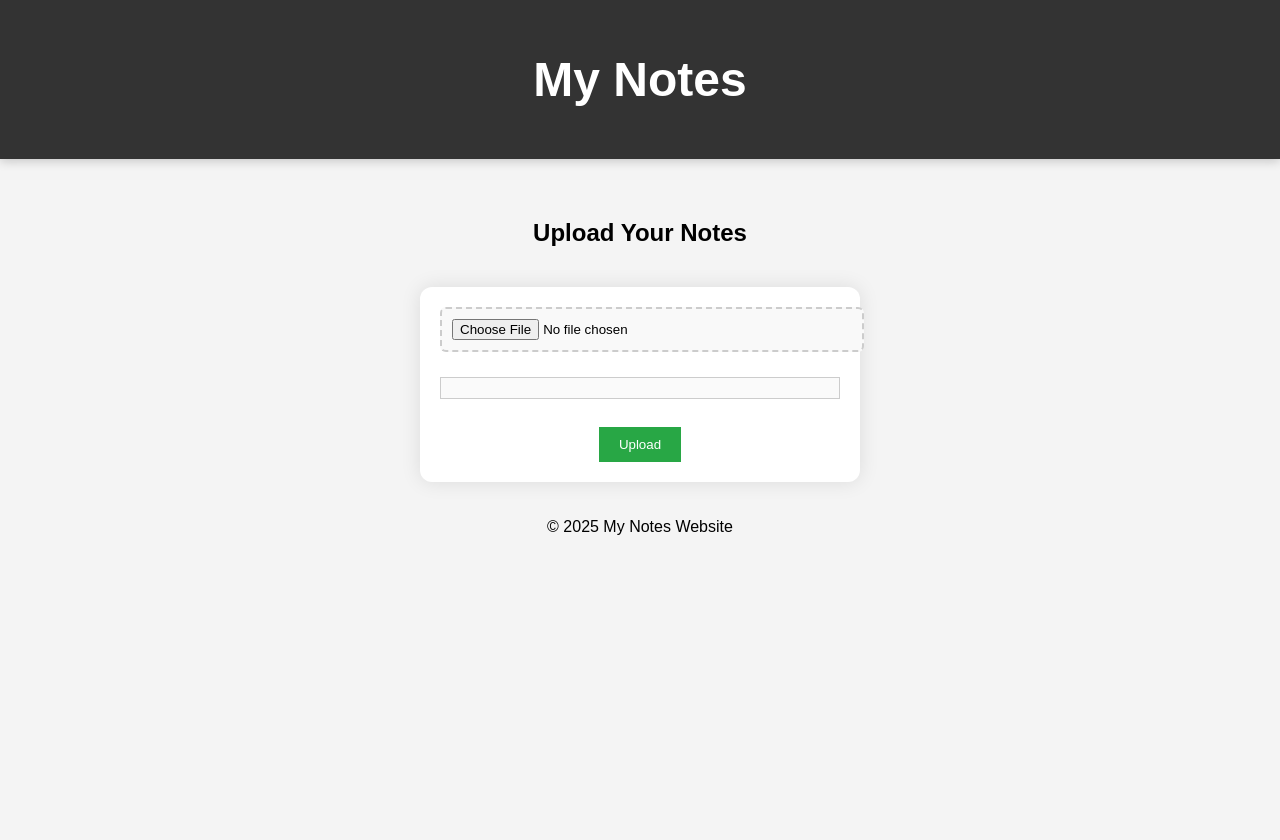
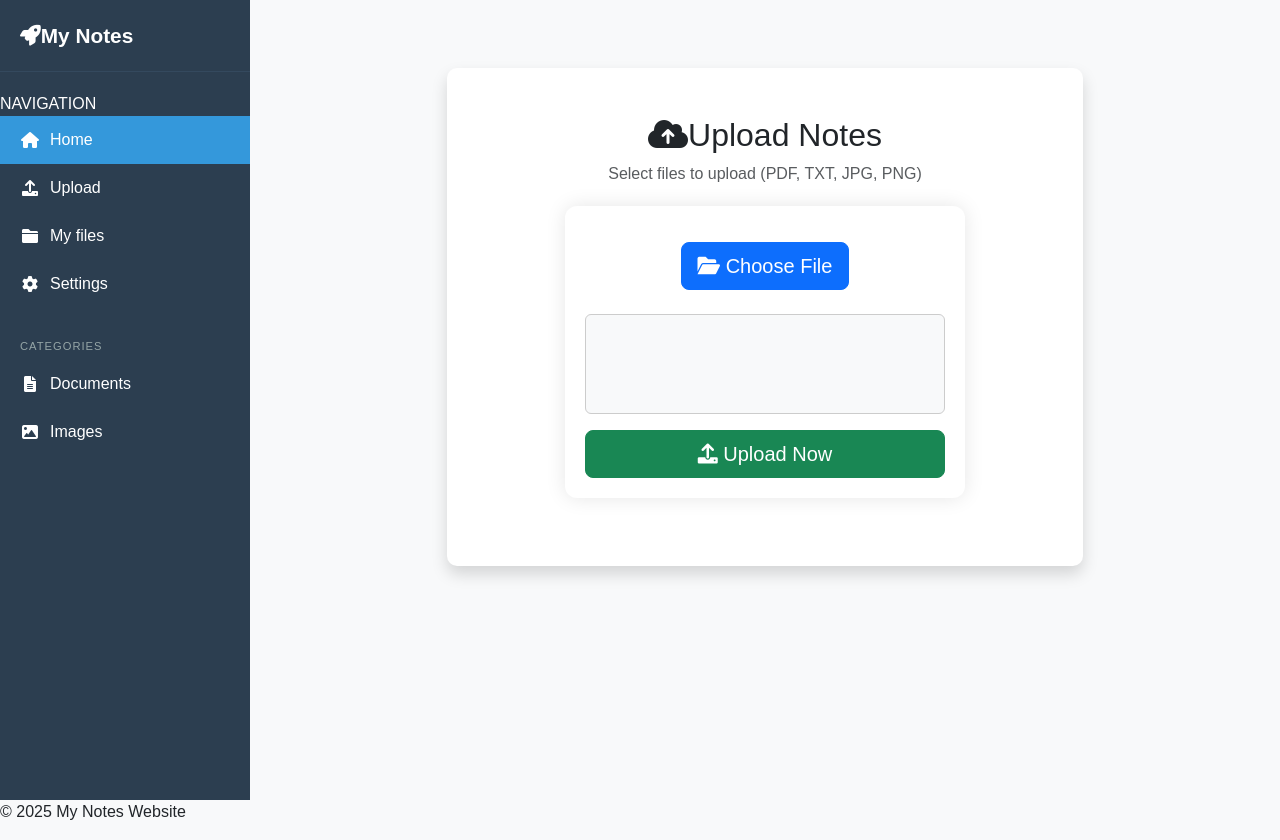
Before and after one commit to NGJIESHENG/My-Notes-Website, a Flask app: page / in a window 1280 px wide. Before the commit the page ends 535 px from the top, so only its background shows below. Run offline with Flask 3, Linux system fonts and the light colour scheme; some libraries are stand-ins or nearby versions.

Commit message:
add sidebar navigation and change button of 'choose file' and upload'

```diff
--- a/static/script.js
+++ b/static/script.js
@@ -3,6 +3,10 @@ document.getElementById("fileUpload").addEventListener("change",function(event){
     let preview = document.getElementById("preview");
 
     preview.innerHTML = "";
+
+document.getElementById('toogle-sidebar').addEventListener('click', function(){
+    document.querySelector('.sidebar').classList.toogle('collapsed');
+});
 
     if(file) {
         let fileType = file.type;
--- a/static/style.css
+++ b/static/style.css
@@ -1,10 +1,99 @@
 
 body{
-    font-family: Arial, sans-serif ;
+    font-family: 'Seoge UI', sans-serif ;
+    background-color: #f8f9fa ;
+    margin: 0;
+}
+
+.app-container{
+    display: flex;
+    min-height: 100vh;
+}
+
+.sidebar {
+    width: 250px;
+    background: #2c3e50;
+    color: white;
+    padding: 20px 0;
+    position: fixed;
+    height: 100%;
+}
+
+.logo{
+    padding: 0 20px 20px;
+    font-size: 1.3rem;
+    font-weight: bold;
+    border-bottom: 1px solid #34495e;
+    margin-bottom: 20px;
+}
+
+.menu-group{
+    margin-bottom: 25px;
+}
+
+.menu-title {
+    padding: 5px 20px;
+    color: #95a5a6;
+    font-size: 0.7rem;
+    text-transform: uppercase;
+    letter-spacing: 1px;
+}
+
+.menu-item{
+    display: flex;
+    align-items: center;
+    padding: 12px 20px;
+    color: white;
+    text-decoration: none;
+    transition: all 0.3s;
+}
+
+.menu-item:hover{
+    background: #34495e;
+}
+
+.menu-item i{
+    width: 20px;
+    margin-right: 10px;
     text-align: center;
-    background-color: #f4f4f4 ;
-    margin: 0;
-    padding: 0;
+}
+
+.active{
+    background: #3498db;
+}
+
+.main-content{
+    flex: 1;
+    margin-left: 250px;
+    padding: 20px;
+}
+
+.card{
+    border: none;
+    border-radius: 10px;
+}
+
+#preview{
+    min-height: 100px;
+    border-radius: 5px;
+}
+
+#preview img{
+    max-width: 100%;
+    max-height: 200px;
+    border-radius: 5px;
+}
+
+/*responsive adjustments*/
+@media (max-width: 768px){
+    .sidebar{
+        width: 100%;
+        height: auto;
+        position: relative;
+    }
+    .main-content{
+        margin-left: 0;
+    }
 }
 
 header{
--- a/templates/index.html
+++ b/templates/index.html
@@ -4,23 +4,89 @@
     <meta charset = "UTF-8">
     <meta name="viewport" content="width=device-width, initial-scale=1.0 ">
     <title>My Notes</title>
+    <!-- bootstrap css-->
+    <link href="https://cdn.jsdelivr.net/npm/bootstrap@5.3.0/dist/css/bootstrap.min.css" rel="stylesheet">
+    <!-- icons-->
+    <link href = "stylesheet" href="https://cdnjs.cloudflare.com/ajax/libs/font-awesome/6.0.0/css/all.min.css">
     <link rel="stylesheet" href="{{url_for('static', filename='style.css')}}">
+    <link rel="stylesheet" href="https://cdnjs.cloudflare.com/ajax/libs/font-awesome/6.0.0/css/all.min.css">
 </head>
 <body>
-    <header>
-        <h1>My Notes</h1>
-    </header>
-    <main>
-        <h2>Upload Your Notes</h2>
-        <form action = "/upload" method="post" enctype="multipart/form-data">
-            <input type ="file" id ="fileUpload" name="file" accept=".txt,.pdf,.jpg,.png">
-            <br>
-            <div id="preview"></div>
-            <br>
-            <button type = "submit">Upload</button>
-        </form>
-        <script src="{{ url_for('static', filename='script.js')}}"></script>
-    </main>
+    <!-- container (sidebar and content)-->
+    <div class = "app-container">
+        <div class = "sidebar">
+            <div class="logo">
+                <i class="fas fa-rocket"></i>My Notes
+            </div>
+            <div class="menu-group">
+                <div class = "menu title">NAVIGATION</div>
+                <a href="/" class="menu-item active">
+                    <i class="fas fa-home"></i> Home
+                </a>
+                <a href="/upload" class="menu-item">
+                    <i class = "fas fa-upload"></i> Upload
+                </a>
+                <a href="/files" class="menu-item">
+                    <i class = "fas fa-folder"></i> My files
+                </a>
+                <a href="#" class="menu-item">
+                    <i class="fas fa-cog"></i>Settings
+                </a>
+            </div>
+
+            <div class="menu-group">
+                <div class="menu-title">CATEGORIES</div>
+                <a href="#" class="menu-item">
+                    <i class="fas fa-file-alt"></i>Documents
+                </a>
+                <a href="#" class="menu-item">
+                    <i class="fas fa-image"></i>Images
+                </a>
+            </div>
+        </div>
+        <!-- main content-->
+        <div class="main-content">
+            <div class="container my-5">
+                <div class="row justify-content-center">
+                    <div class="col-md-8">
+                        <div class="card shadow">
+                            <div class="card-body text-center p-5">
+                                <h2><i class="fas fa-cloud-upload-alt"></i>Upload Notes</h2>
+                                <p class ="text-muted">Select files to upload (PDF, TXT, JPG, PNG)</p>
+
+                                <!--Upload Form-->
+                                <form action="/upload" method="post" enctype="multipart/form-data">
+                                    <input type="file" id="fileUpload" name="file" class="d-none" accept=".txt,.pdf,.jpg,.png">
+                                    <label for="fileUpload" class="btn btn-primary btn-lg mt-3">
+                                        <i class="fas fa-folder-open"></i> Choose File
+                                    </label>
+
+                                    <div id="preview" class="mt-4 p-3 bg-light rounded"></div>
+
+                                    <button type="submit" class="btn btn-success btn-lg mt-3 w-100">
+                                        <i class="fas fa-upload"></i> Upload Now
+                                    </button>
+                                </form>
+                            </div>
+                        </div>
+                    </div>
+                </div>
+            </div>
+        </div>
+    </div>
+
+    <!--bootstrap js-->
+    <script src="https://cdn.jsdelivr.net/npm/bootstrap@5.3.0/dist/js/bootstrap.bundle.min.js"></script>
+    <script src="{{ url_for('static', filename='script.js')}}"></script>
+
+    <!--sidebar active state-->
+    <script>
+        document.querySelectorAll('.menu-item').forEach(item => {
+            if (item.href === window.location.href) {
+                item.classList.add('active');
+            }
+        });
+    </script>
     <footer>
         <p>&copy; 2025 My Notes Website</p>
     </footer>
```
Also changed, not shown: 2 other files.
